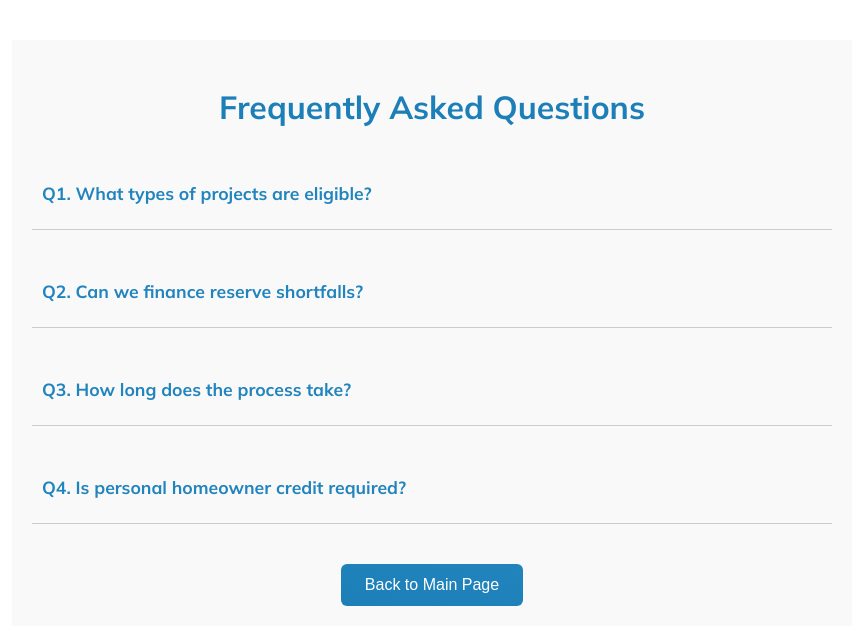
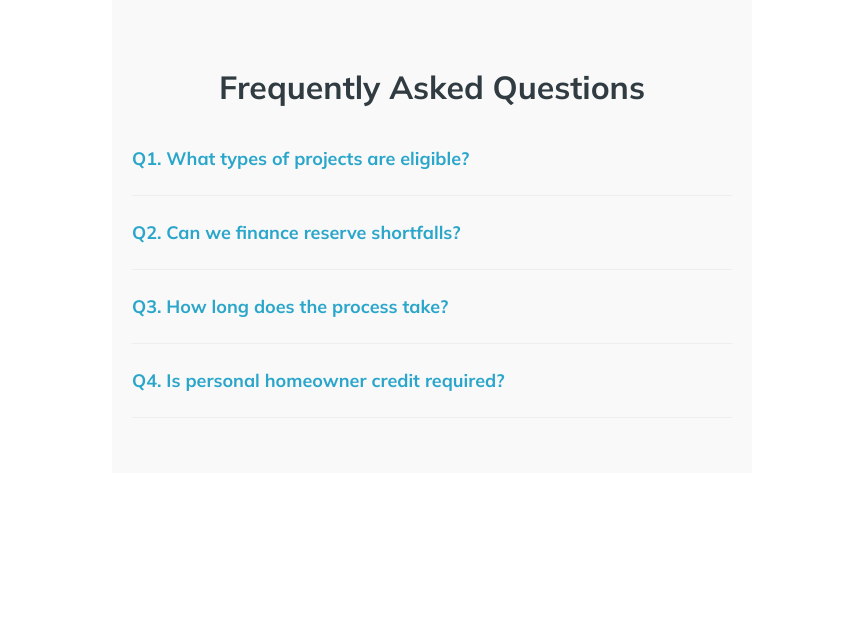
Before and after one commit to MetaCapFin/tu-cielo-site, a React (Create React App) app: page /faq in a window 1280 px wide. Shown: the top 644 px of the page, without its empty margins (208-1071 px from the left). Built offline with nearby package versions, Linux system fonts and the light colour scheme.

Commit message:
Update faq.js

```diff
--- a/src/faq.js
+++ b/src/faq.js
@@ -1,58 +1,39 @@
-import React, { useState, useRef, useEffect } from 'react';
-import { useNavigate } from 'react-router-dom';
-import './FAQSection.css';
+import React, { useState } from 'react';
 
 const faqData = [
-  {
-    question: 'Q1. What types of projects are eligible?',
-    answer: 'We finance a wide range of capital improvements including roofing, paving, elevators, HVAC systems, and more.',
-  },
-  {
-    question: 'Q2. Can we finance reserve shortfalls?',
-    answer: 'Yes. Our financing can help cover reserve shortfalls identified in your reserve study or upcoming capital needs.',
-  },
-  {
-    question: 'Q3. How long does the process take?',
-    answer: 'Most communities receive funding within 30 to 60 days from initial consultation to closing.',
-  },
-  {
-    question: 'Q4. Is personal homeowner credit required?',
-    answer: 'No. We do not require individual homeowner credit checks or personal guarantees.',
-  },
+  { question: 'Q1. What types of projects are eligible?', answer: 'We finance a wide range of capital improvements including roofing, paving, elevators, HVAC systems, and more.' },
+  { question: 'Q2. Can we finance reserve shortfalls?', answer: 'Yes. Our financing can help cover reserve shortfalls identified in your reserve study or upcoming capital needs.' },
+  { question: 'Q3. How long does the process take?', answer: 'Most communities receive funding within 30 to 60 days from initial consultation to closing.' },
+  { question: 'Q4. Is personal homeowner credit required?', answer: 'No. We do not require individual homeowner credit checks or personal guarantees.' },
 ];
 
 const FAQSection = () => {
   const [activeIndex, setActiveIndex] = useState(null);
-  const navigate = useNavigate();
 
   const toggleFAQ = (index) => {
-    setActiveIndex(index === activeIndex ? null : index);
+    setActiveIndex(activeIndex === index ? null : index);
   };
 
   return (
-    <section className="faq-section">
+    <section className="faq-section" style={{ maxWidth: 600, margin: 'auto' }}>
       <h2>Frequently Asked Questions</h2>
       {faqData.map((item, index) => (
-        <div
-          key={index}
-          className={`faq-item ${activeIndex === index ? 'active' : ''}`}
-        >
-          <div className="faq-question" onClick={() => toggleFAQ(index)}>
-            {item.question}
-          </div>
+        <div key={index} className="faq-item" style={{ marginBottom: 15, cursor: 'pointer' }} onClick={() => toggleFAQ(index)}>
+          <div className="faq-question" style={{ fontWeight: 'bold', fontSize: 18 }}>{item.question}</div>
           <div
             className="faq-answer-wrapper"
             style={{
               maxHeight: activeIndex === index ? '300px' : '0',
+              overflow: 'hidden',
+              transition: 'max-height 0.4s ease',
             }}
           >
-            <div className="faq-answer">{item.answer}</div>
+            <div className="faq-answer" style={{ padding: '10px 0' }}>
+              {item.answer}
+            </div>
           </div>
         </div>
       ))}
-      <button className="back-home-button" onClick={() => navigate('/')}>
-        Back to Main Page
-      </button>
     </section>
   );
 };
```
